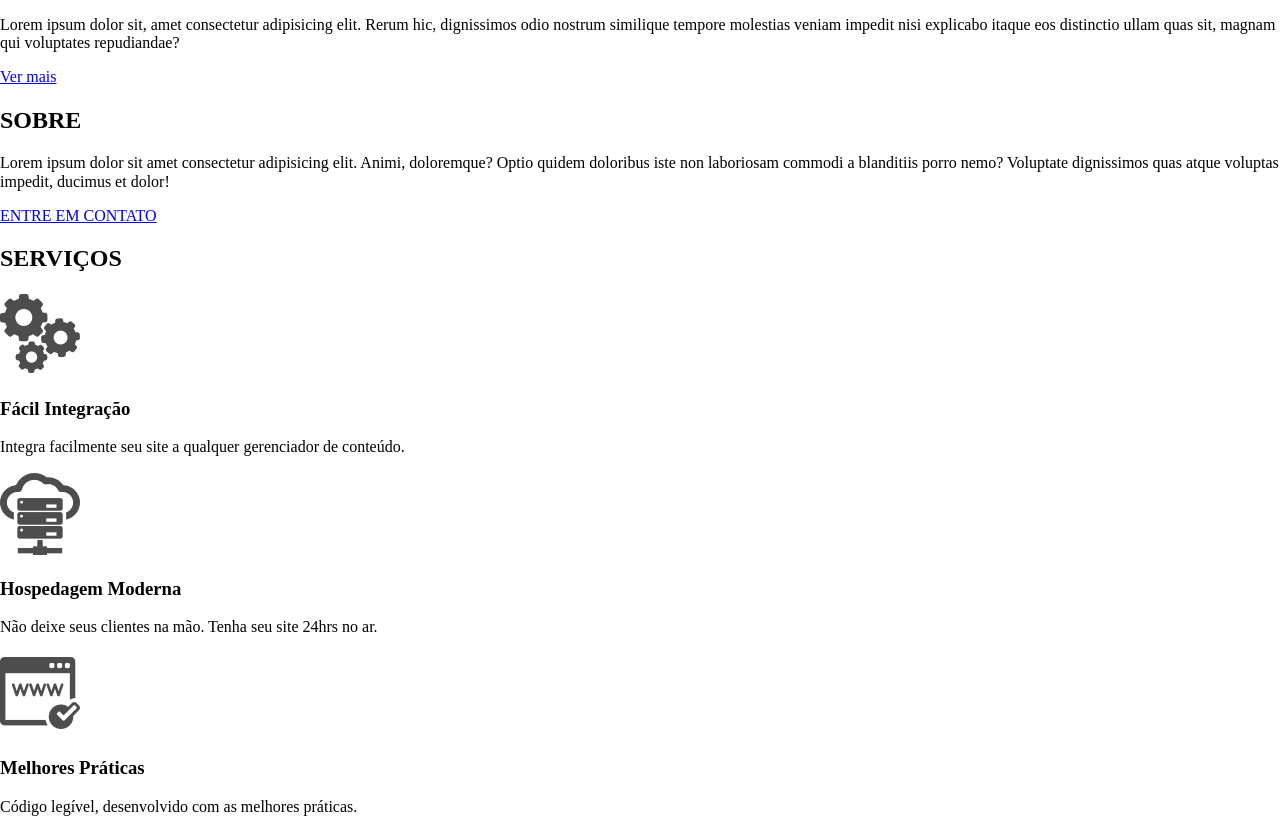
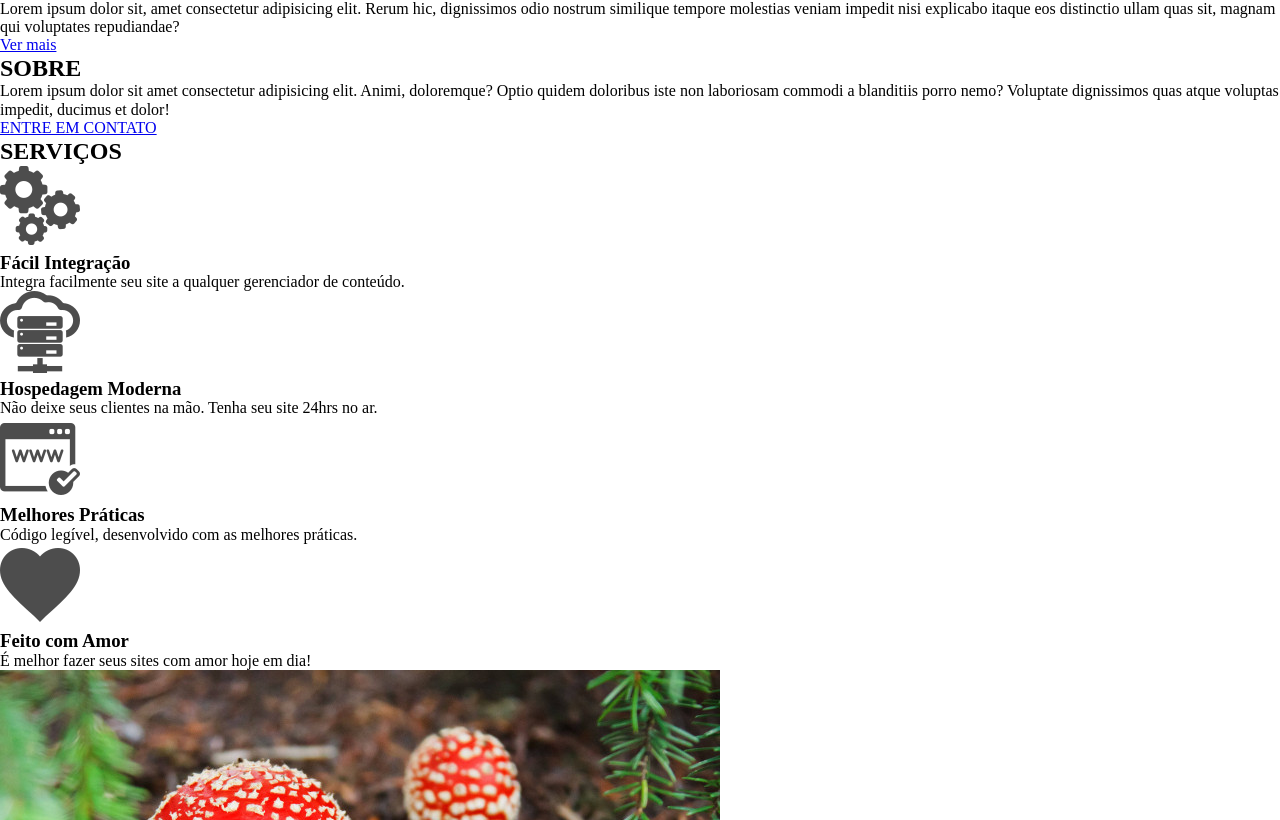
Before and after one commit to jao241/repPVMCWeb, a plain HTML site: page index.html in a window 1280 px wide. Shown: the part 172-992 px from the top of the page. Drawn offline with Linux system fonts and the light colour scheme.

Commit message:
add links to normalize.css, style.css and to fonts from google fonts

```diff
--- a/index.html
+++ b/index.html
@@ -5,7 +5,11 @@
     <meta charset="UTF-8">
     <meta http-equiv="X-UA-Compatible" content="IE=edge">
     <meta name="viewport" content="width=device-width, initial-scale=1.0">
+    <link rel="preconnect" href="https://fonts.gstatic.com">
+    <link href="https://fonts.googleapis.com/css2?family=Open+Sans&family=Pacifico&family=Roboto&display=swap"
+        rel="stylesheet">
     <link rel="stylesheet" href="./assets/css/normalize.css" />
+    <link rel="stylesheet" href="assets/css/style.css" />
     <title>Document</title>
 </head>
 
```
